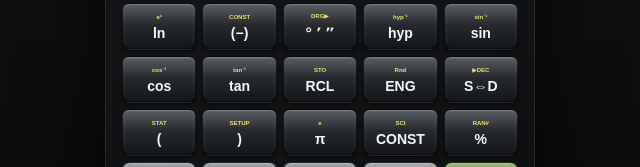
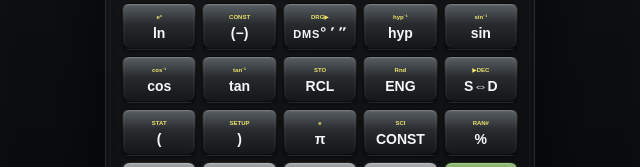
Before and after one commit to Diaa-Wael/Calq, a website built with Vite: page index.html in a window 1280 px wide. Shown: the part 437-604 px from the top of the page, 320-960 px from the left. Built offline with nearby package versions, Linux system fonts and the light colour scheme.

Commit message:
feat: enhance DMS button styling and structure for improved display

```diff
--- a/index.html
+++ b/index.html
@@ -106,7 +106,7 @@
 
           <button class="key fn-key" data-action="ln"><span class="shift-label">eˣ</span><strong>ln</strong></button>
           <button class="key fn-key" data-action="negate"><span class="shift-label">CONST</span><strong>(−)</strong></button>
-          <button class="key fn-key" data-action="dms"><span class="shift-label">DRG▶</span><strong class="dms-symbol">° ′ ″</strong></button>
+          <button class="key fn-key dms-key" data-action="dms" aria-label="Degree minute second"><span class="shift-label">DRG▶</span><strong class="dms-symbol"><span class="dms-name">DMS</span><span class="dms-glyph">° ′ ″</span></strong></button>
           <button class="key fn-key" data-action="hyp"><span class="shift-label">hyp⁻¹</span><strong>hyp</strong></button>
           <button class="key fn-key trig-key" data-action="sin" data-normal="sin" data-shift="sin⁻¹"><span class="shift-label">sin⁻¹</span><strong class="trig-main">sin</strong></button>
 
--- a/src/style.css
+++ b/src/style.css
@@ -857,7 +857,20 @@ button {
 
 
 .dms-symbol {
+  display: grid;
+  place-items: center;
+  gap: 2px;
+  font-family: Arial, Helvetica, sans-serif;
+  letter-spacing: 0;
+}
+.dms-name {
+  font-size: clamp(8px, 2vw, 11px);
+  font-weight: 900;
+  letter-spacing: .08em;
+}
+.dms-glyph {
   font-family: Georgia, 'Times New Roman', serif;
-  font-size: clamp(11px, 3.1vw, 16px) !important;
-  letter-spacing: .03em;
+  font-size: clamp(10px, 2.7vw, 15px);
+  line-height: .9;
+  letter-spacing: .02em;
 }
```
